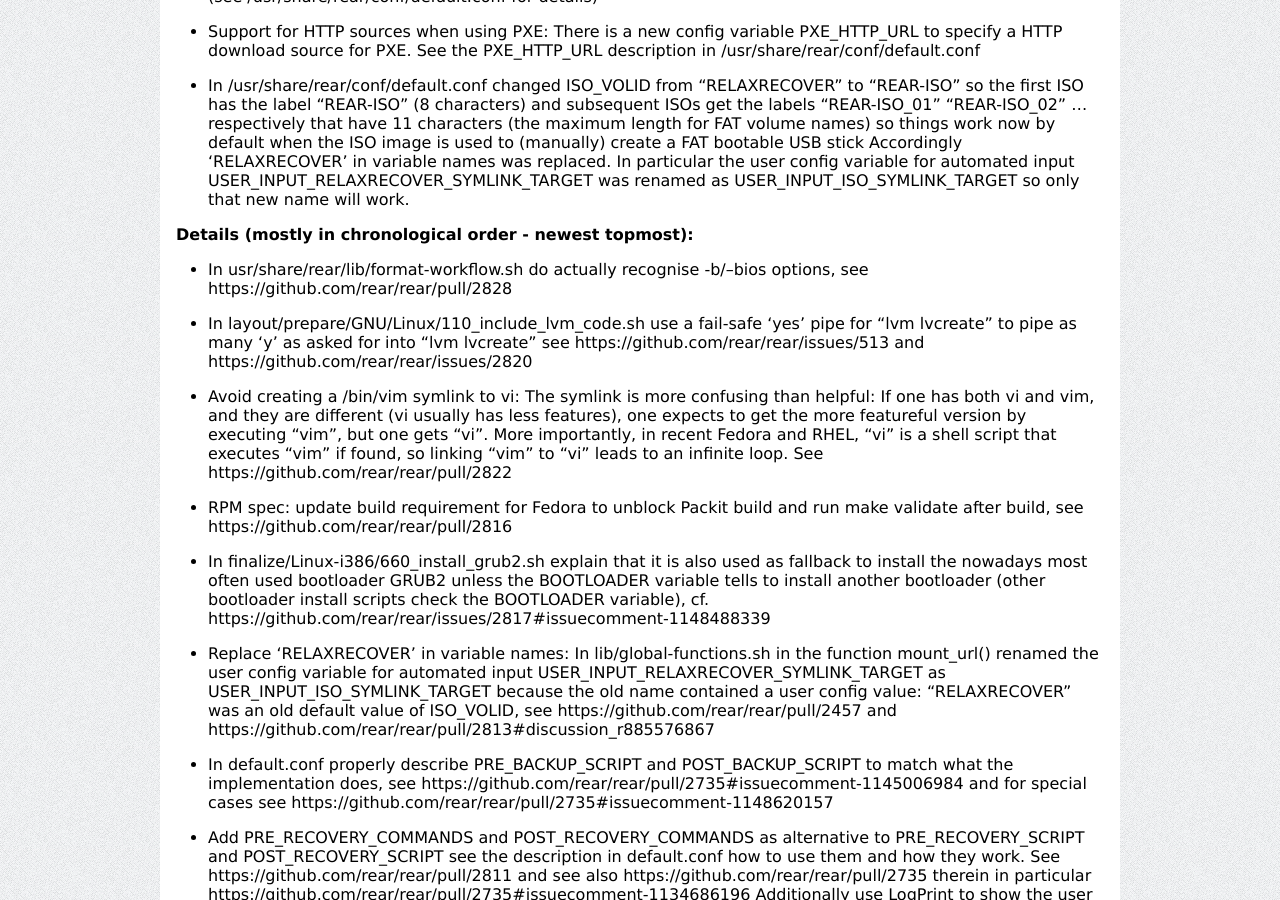
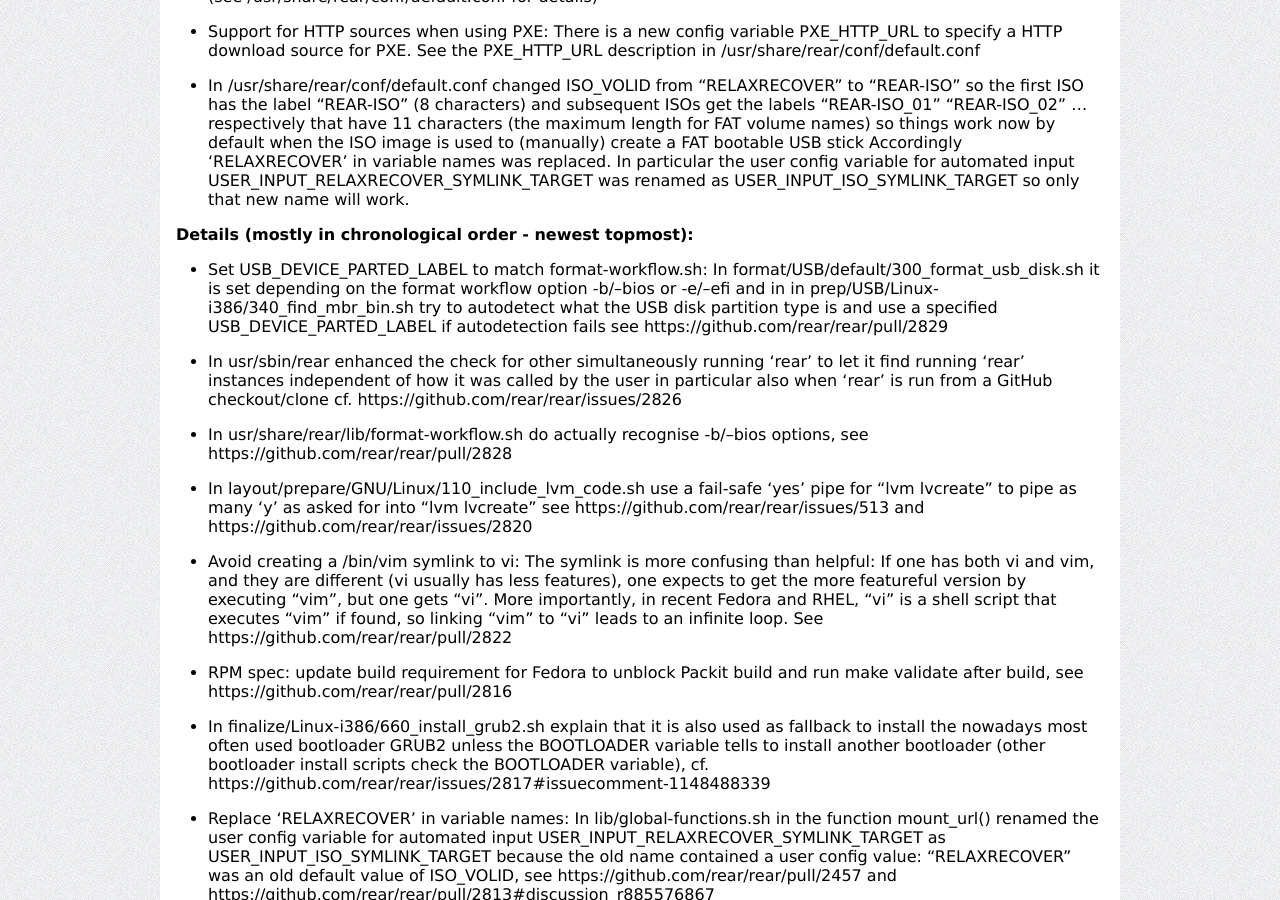
Before and after one commit to rear/rear.github.com, a Jekyll site: the page built from documentation/release-notes-2-7.md, in a window 1280 px wide and 900 px high, scrolled down 4659 px. Built offline with Jekyll 4.4.1, drawn with Linux system fonts in a browser that asks for light colours; comment, search, counter and statistics services are not loaded.

Commit message:
Updated release-notes-2-7.md

```diff
--- a/documentation/release-notes-2-7.md
+++ b/documentation/release-notes-2-7.md
@@ -287,6 +287,19 @@ the user config variable for automated input USER_INPUT_RELAXRECOVER_SYMLINK_TAR
 was renamed as USER_INPUT_ISO_SYMLINK_TARGET so only that new name will work.
 
 #### Details (mostly in chronological order - newest topmost):
+
+* Set USB_DEVICE_PARTED_LABEL to match format-workflow.sh:
+In format/USB/default/300_format_usb_disk.sh it is set
+depending on the format workflow option -b/--bios or -e/--efi
+and in in prep/USB/Linux-i386/340_find_mbr_bin.sh try to
+autodetect what the USB disk partition type is and
+use a specified USB_DEVICE_PARTED_LABEL if autodetection fails
+see https://github.com/rear/rear/pull/2829
+
+* In usr/sbin/rear enhanced the check for other simultaneously running 'rear'
+to let it find running 'rear' instances independent of how it was called by the user
+in particular also when 'rear' is run from a GitHub checkout/clone
+cf. https://github.com/rear/rear/issues/2826
 
 * In usr/share/rear/lib/format-workflow.sh
 do actually recognise -b/--bios options,
```
